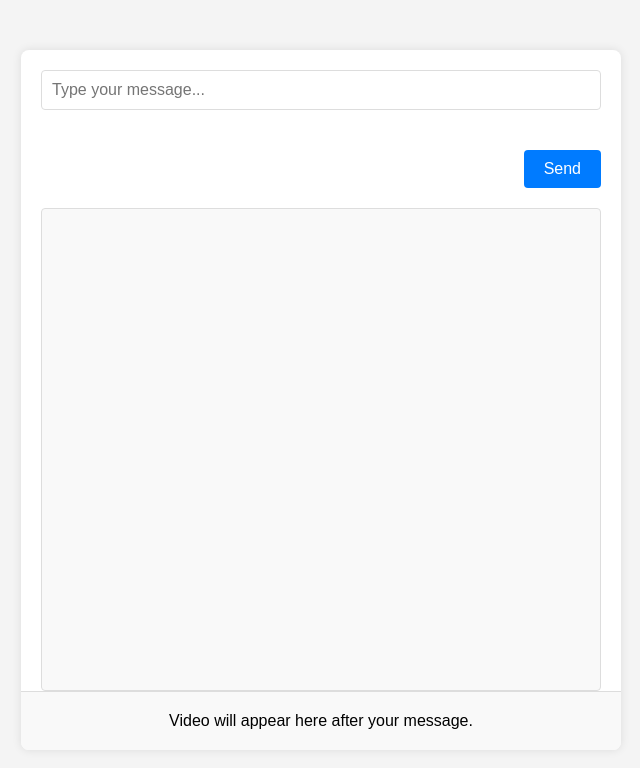
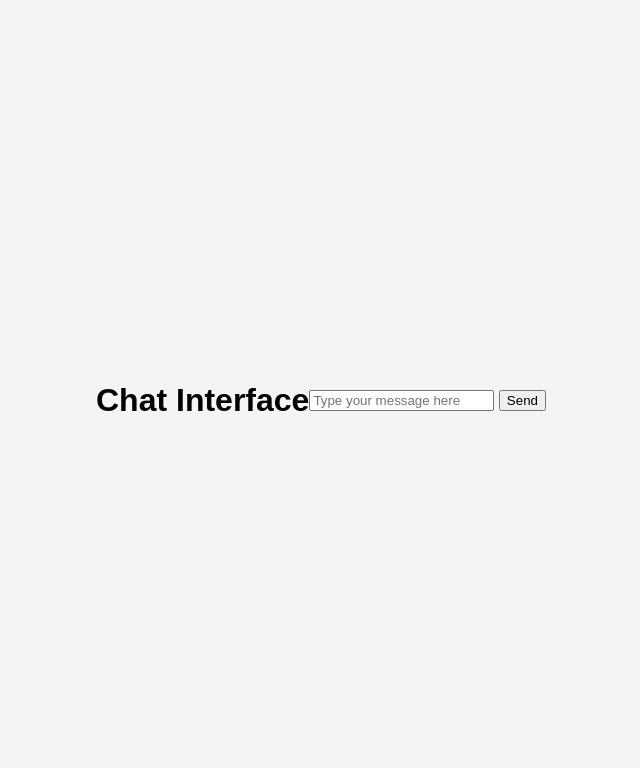
Before and after one commit to WhissleAI/wellness_companion, a plain HTML site: page static/index.html in a window 1280 px wide. Shown: the whole page, without its empty margins (319-959 px from the left). Drawn offline with Linux system fonts and the light colour scheme.

Commit message:
Update index.html

```diff
--- a/static/index.html
+++ b/static/index.html
@@ -1,23 +1,23 @@
 <!DOCTYPE html>
 <html lang="en">
-
 <head>
     <meta charset="UTF-8">
     <meta name="viewport" content="width=device-width, initial-scale=1.0">
-    <title>Wellness Companion Chatbot</title>
+    <title>Wellness Companion</title>
     <link rel="stylesheet" href="/static/styles.css">
+    <link rel="stylesheet" href="https://cdnjs.cloudflare.com/ajax/libs/font-awesome/6.0.0-beta3/css/all.min.css"> <!-- Font Awesome Icons -->
 </head>
+<body>
+    <header>
+            <h1>Chat Interface</h1>
+    </header>
+    <div id="chat-container">
+        <div id="chat-box"></div>
+        <input type="text" id="user-input" placeholder="Type your message here">
+        <button id="send-btn">Send</button>
+    </div>
+    <div id="video-container"></div> <!-- Container for YouTube videos -->
 
-<body>
-    <div class="container">
-        <div class="chat-container">
-            <input type="text" id="user-input" class="chat-input" placeholder="Type your message...">
-            <button id="send-btn" class="send-btn">Send</button>
-            <div id="chat-box" class="chat-box"></div>
-        </div>
-        <div id="video-container" class="video-container">Video will appear here after your message.</div>
-    </div>
     <script src="/static/scripts.js"></script>
 </body>
-
 </html>
```
